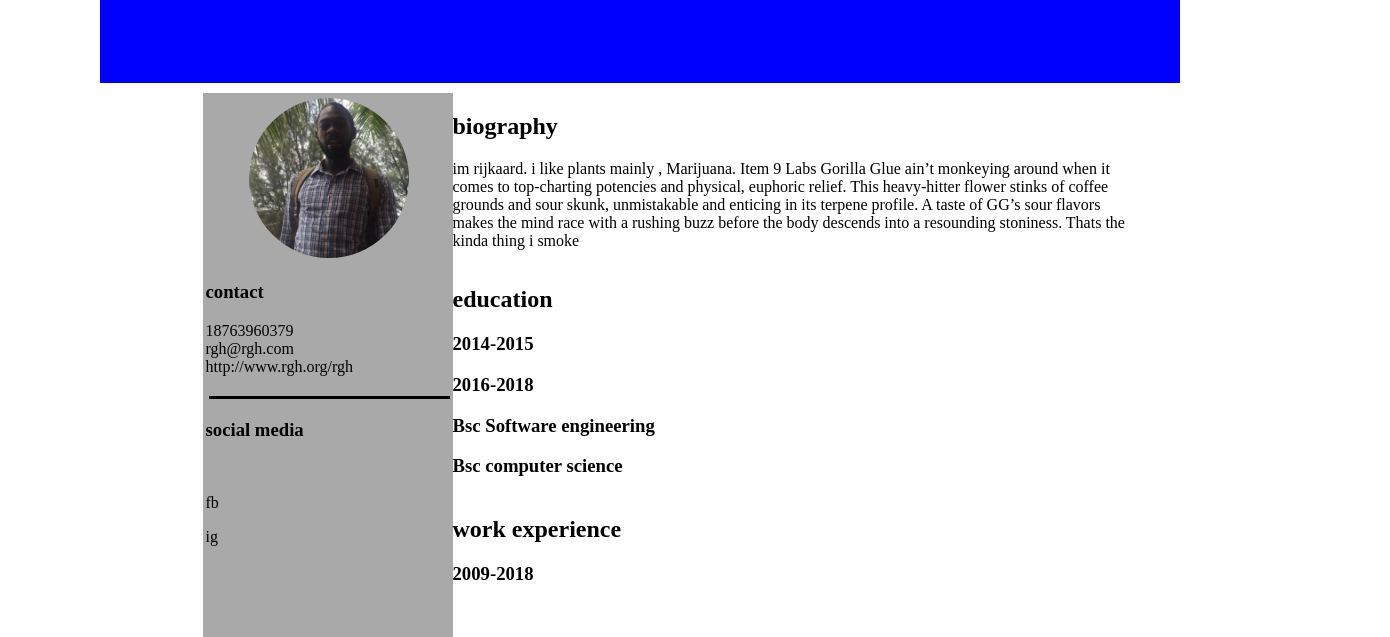
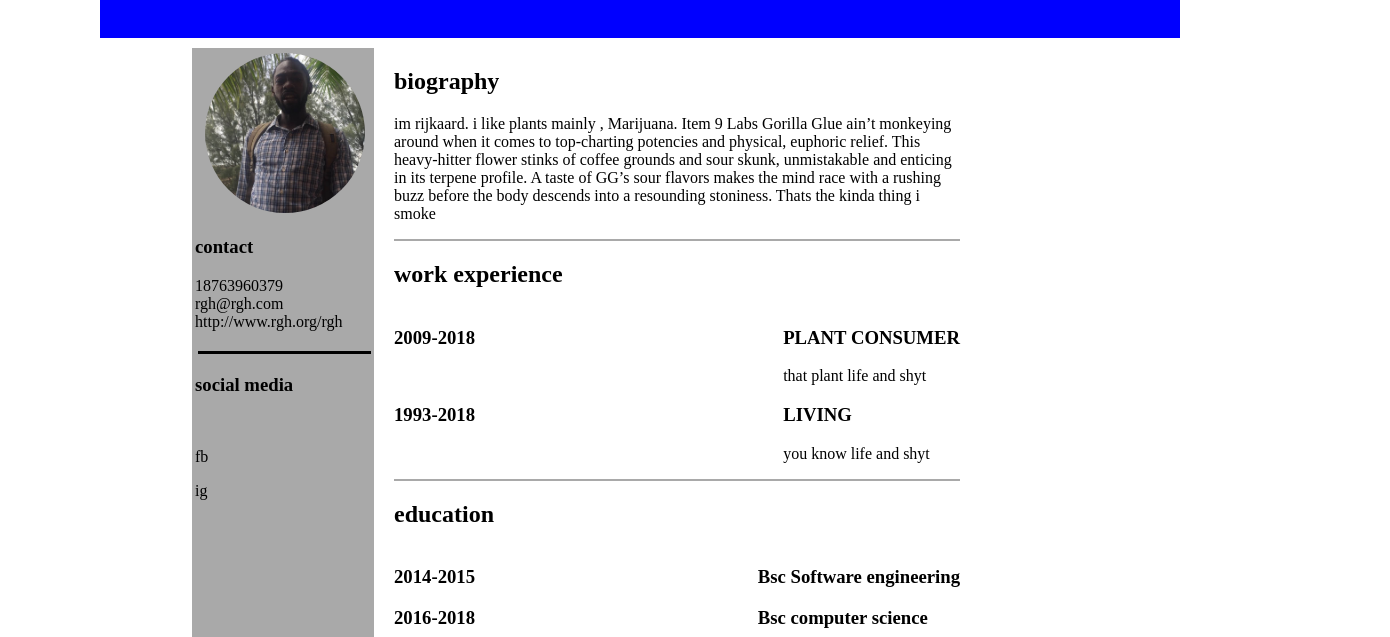
Before and after one commit to KlzRijkk0707/KlzRijkk0707.github.io, a plain HTML site: page index.html in a window 1280 px wide. Shown: the part 149-786 px from the top of the page, 1390 px wide, since content can reach past the window. Drawn offline with Linux system fonts and the light colour scheme.

Commit message:
fully bad styles update

```diff
--- a/styles.css
+++ b/styles.css
@@ -34,10 +34,8 @@ header div{
 
 #allBox{
 	margin-top:10px;
-	padding-left:15px;
-	padding-right:15px;
     display: grid;
-    grid-template-columns: 15% 20% 55% 20%;
+    grid-template-columns: 15% 15% 45% 25%;
 }
 /*END OF ALLBOX*/
 
@@ -50,6 +48,7 @@ header div{
 	background-color:darkgrey;
 	padding-left:3px;
 	padding-top:5px;
+	margin-right:10px;
 
 }
 
@@ -85,19 +84,77 @@ img{
 						 "WRK"
 						 "EDU"
 						 "SKL";
-
+    margin-left:10px;
 }
 
 .bio{
 	grid-area: BIO;
+
+    border-bottom: solid 2px;
+    border-bottom-color: darkgrey;
 }
 .edu{
-	grid-area: WRK;
+	grid-area: EDU;
+
+    border-bottom: solid 2px;
+    border-bottom-color: darkgrey;
 }
 .wrk{
-	grid-area: EDU;
+	grid-area: WRK;
+
+    border-bottom: solid 2px;
+    border-bottom-color: darkgrey;
 }
 .skl{
 	grid-area: SKL;
 }
+
+
+/*work experience*/
+.sec2 {
+    display: flex;
+    justify-content:space-between;
+}
+.expyr{
+	float: left;
+}
+.exwrk{
+	float: right;
+}
+/*end work experience*/
+
+/*education*/
+.sec1 {
+    display: flex;
+    justify-content:space-between;
+}
+
+.eduyr{
+
+	float: left;
+}
+.dgree{
+
+	float:right;
+
+}
+
+
+
+/*end education*/
+
+/*skill*/
+ .p1{
+	float:left;
+}
+
+.p2{
+	float:right;
+}
+/*end skill*/
+
+/**/
+/**/
+
+
 /*END INFO*/
```
